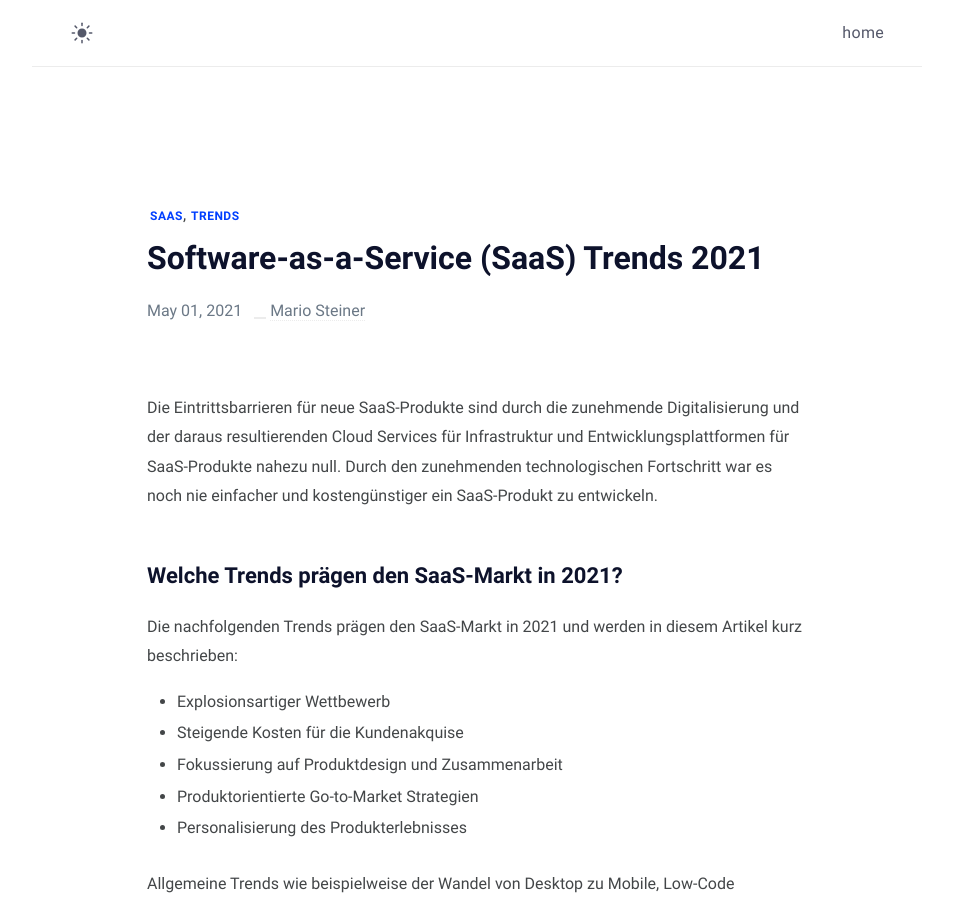
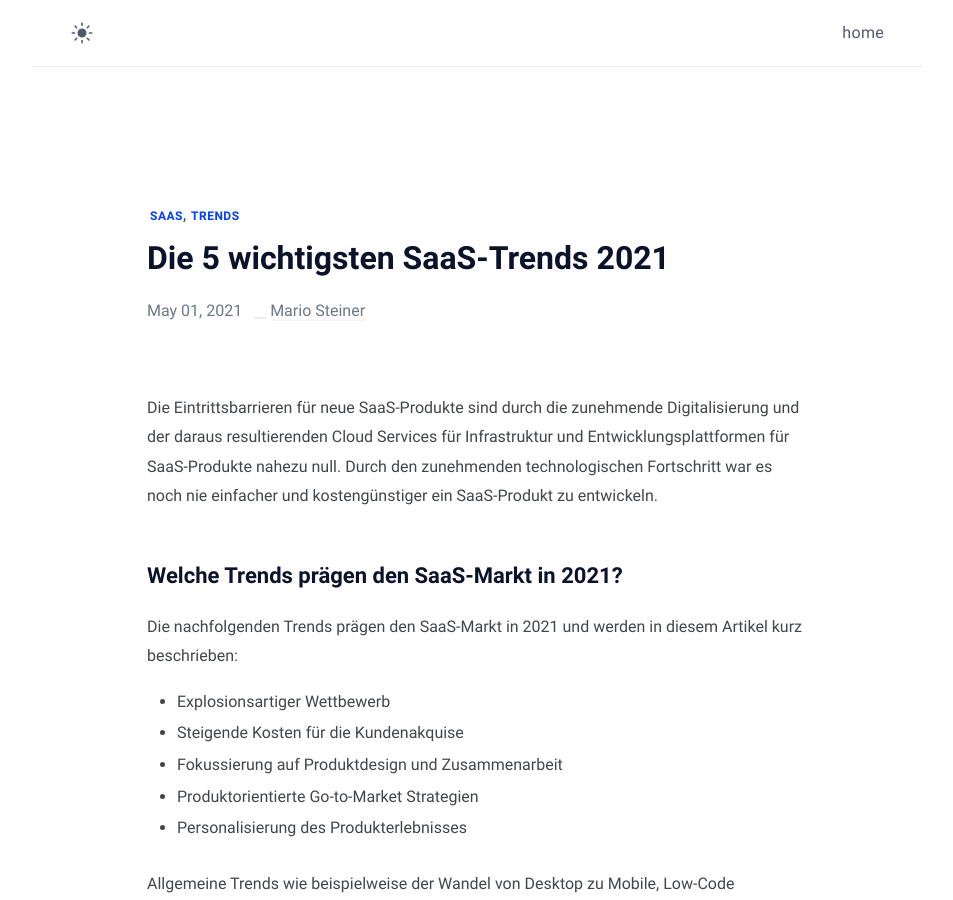
Before and after one commit to mariostnr/website, a Jekyll site: the page built from _posts/2021-05-01-software-as-a-service-saas-trends-2021.md, in a window 1280 px wide and 900 px high. Shown: the whole window, without its empty margins (163-1116 px from the left). Built offline with Jekyll 4.4.1, drawn with Linux system fonts in a browser that asks for light colours.

Commit message:
Update Blog “2021-05-01-software-as-a-service-saas-trends-2021”

```diff
--- a/_posts/2021-05-01-software-as-a-service-saas-trends-2021.md
+++ b/_posts/2021-05-01-software-as-a-service-saas-trends-2021.md
@@ -1,5 +1,5 @@
 ---
-title: Software-as-a-Service (SaaS) Trends 2021
+title: Die 5 wichtigsten SaaS-Trends 2021
 date: 2021-05-01T07:32:31.033Z
 tags: SaaS Trends
 description: Durch den zunehmenden technologischen Fortschritt war es noch nie
```
